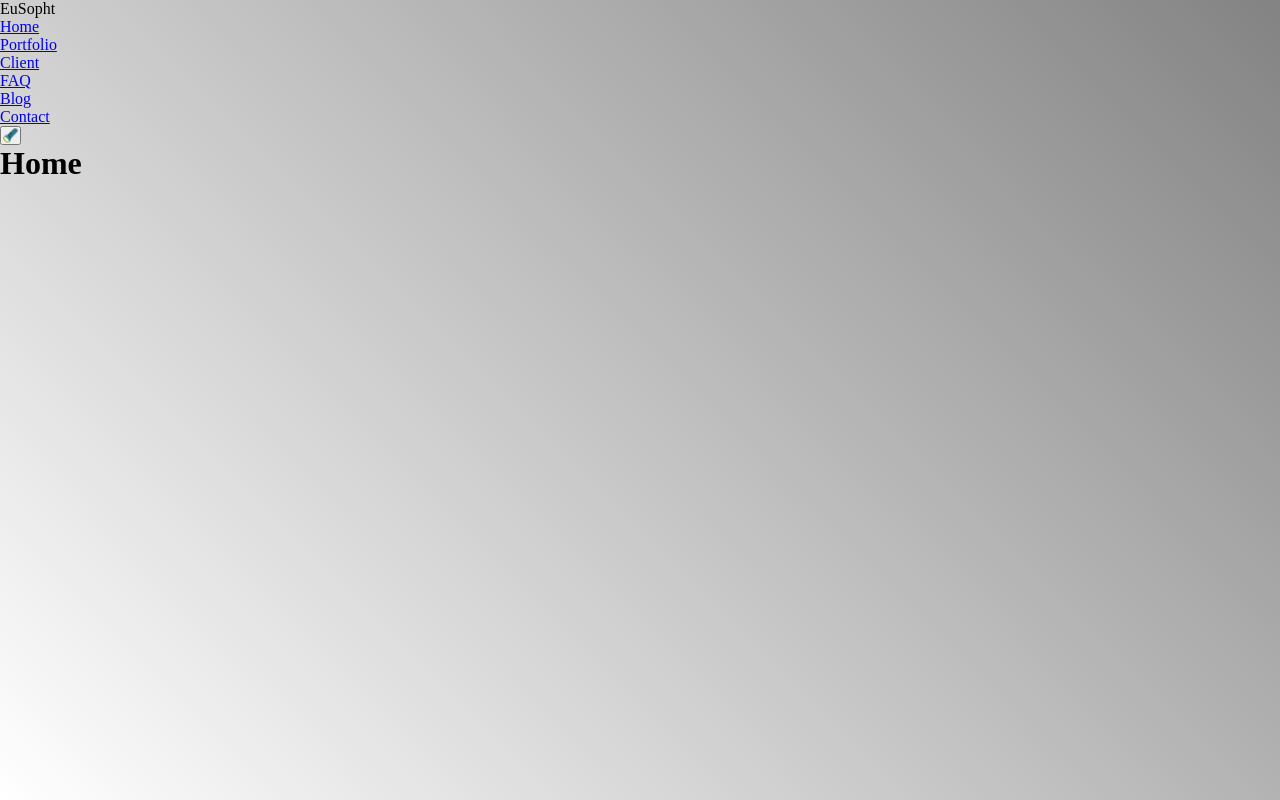
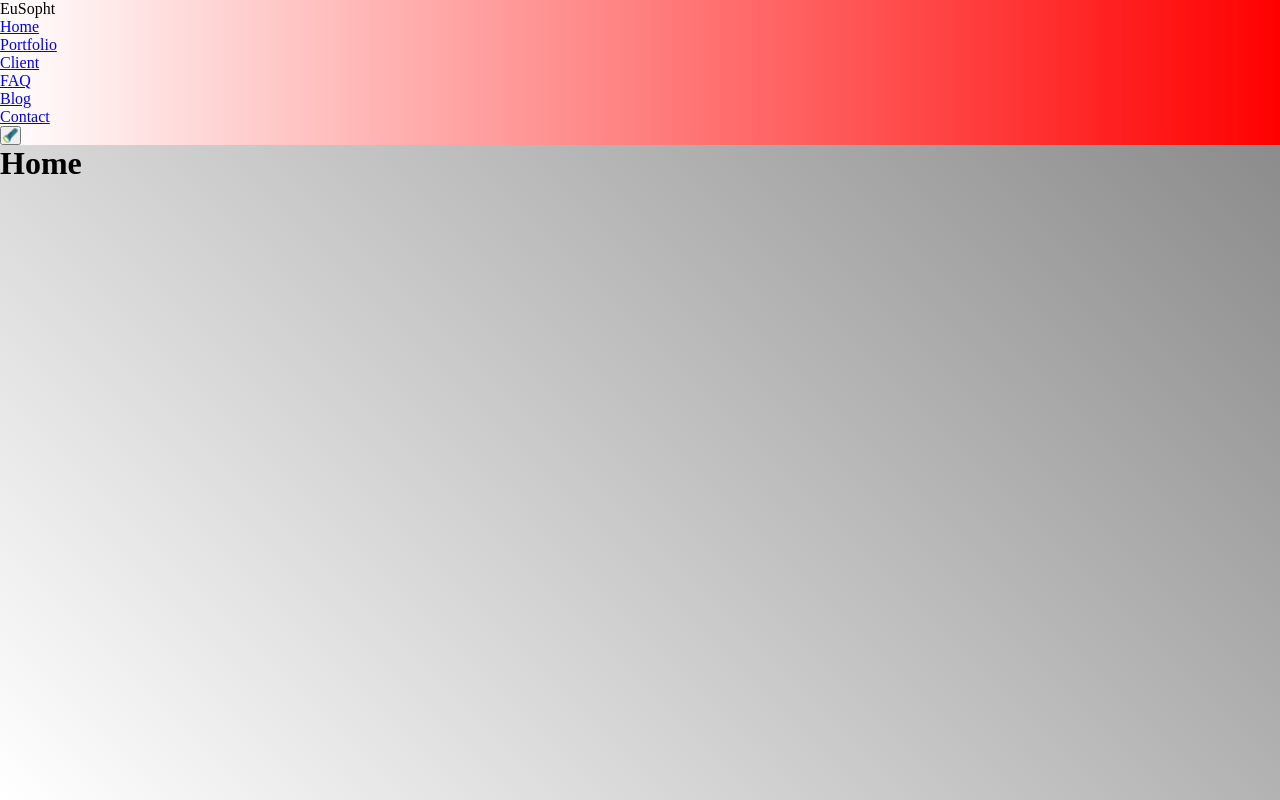
Before and after one commit to FDV103/EuSopht, a Vue app: page / in a window 1280 px wide. Built offline with nearby package versions, Linux system fonts and the light colour scheme.

Commit message:
Add nav style

```diff
--- a/src/assets/main.css
+++ b/src/assets/main.css
@@ -11,6 +11,7 @@ so theme toggle works across all pages */
 :root {
   --background-colour: linear-gradient(45deg, #ffff, #848383);
   --text-colour: black;
+  --nav-bg-colour: linear-gradient(90deg, white, red);
 }
 
 body {
@@ -19,7 +20,12 @@ body {
   min-height: 100vh;
 }
 
+nav {
+  background: var(--nav-bg-colour);
+}
+
 .dark {
   --background-colour: linear-gradient(45deg, #575656, #000000);
   --text-colour: white;
+  --nav-bg-colour: linear-gradient(90deg, red, black);
 }
```
